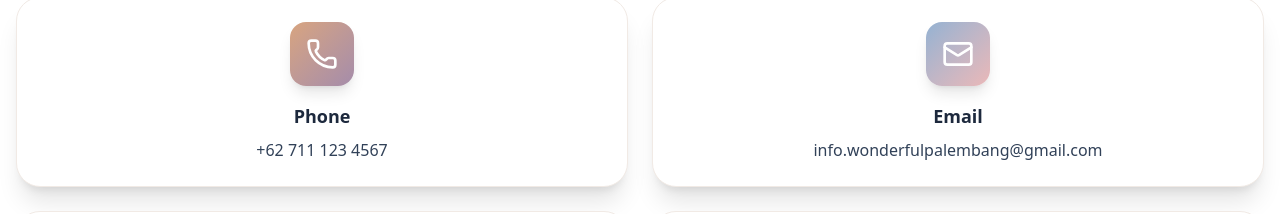
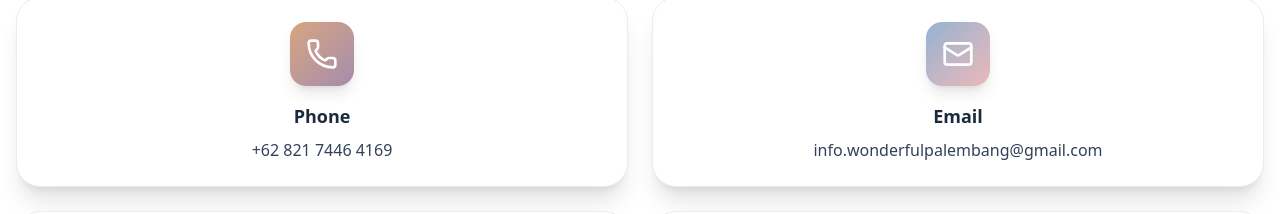
Before and after one commit to Fakhriirawann/wonderful-palembang-1, a React (Vite) app: page /contact in a window 1280 px wide. Shown: the part 1740-1954 px from the top of the page. Built offline with nearby package versions, Linux system fonts and the light colour scheme.

Commit message:
form-last

```diff
--- a/src/Pages/ContactPage.jsx
+++ b/src/Pages/ContactPage.jsx
@@ -196,7 +196,7 @@ function InfoContact() {
                 <Phone className="w-8 h-8 text-white" />
               </div>
               <h3 className="font-bold text-lg text-slate-800 mb-2">Phone</h3>
-              <p className="text-slate-700">+62 711 123 4567</p>
+              <p className="text-slate-700">+62 821 7446 4169</p>
             </div>
           </div>
 
```
